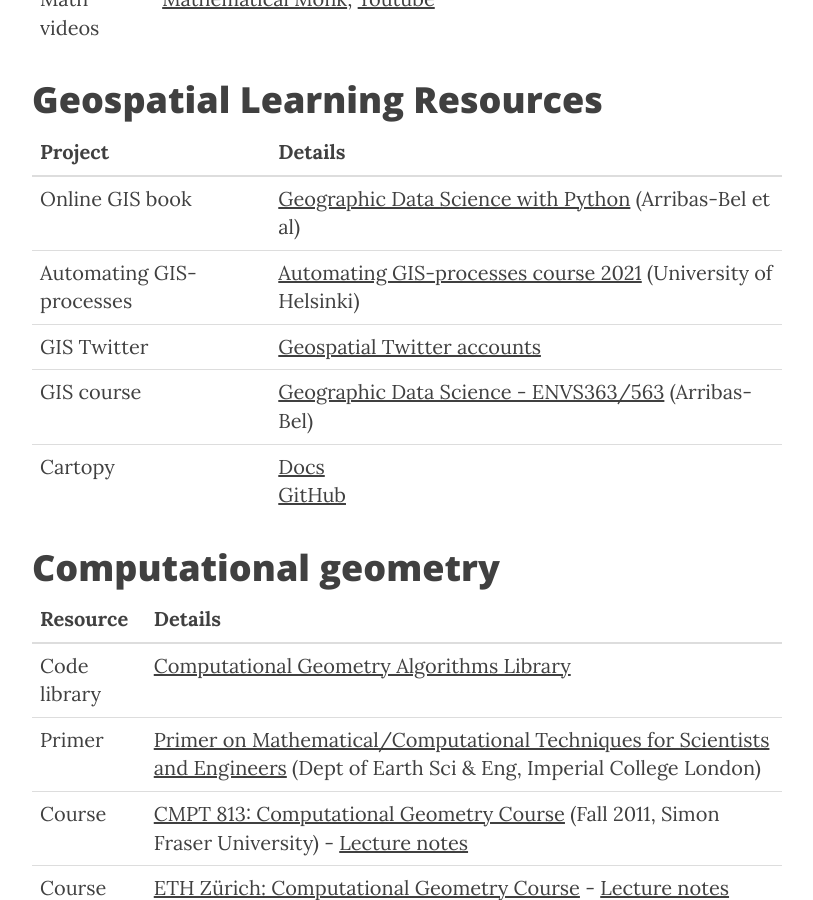
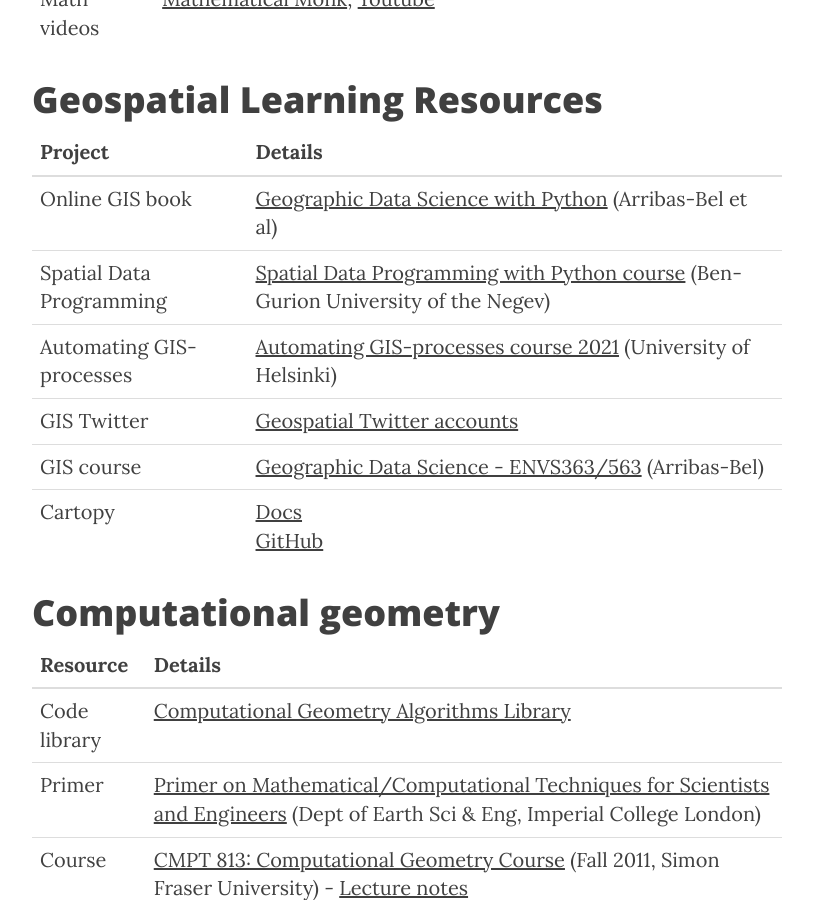
Before and after one commit to dylanhogg/dylanhogg.github.io, a Jekyll site: the page built from study.md, in a window 1280 px wide and 900 px high, scrolled down 5851 px. Shown: the whole window, without its empty margins (233-1046 px from the left). Built offline with Jekyll 4.4.1, drawn with Linux system fonts in a browser that asks for light colours; nearby versions of some CDN libraries.

Commit message:
Update study.

```diff
--- a/study.md
+++ b/study.md
@@ -115,6 +115,7 @@ header-img: "img/apps-bg.jpg"
 | Project                  | Details                                                                                                                            |
 |--------------------------|------------------------------------------------------------------------------------------------------------------------------------|
 | Online GIS book          | [Geographic Data Science with Python](https://geographicdata.science/book/intro.html) (Arribas-Bel et al)                          |
+| Spatial Data Programming | [Spatial Data Programming with Python course](https://geobgu.xyz/py/) (Ben-Gurion University of the Negev)                         |
 | Automating GIS-processes | [Automating GIS-processes course 2021](https://autogis-site.readthedocs.io/en/latest/index.html) (University of Helsinki)          |
 | GIS Twitter              | [Geospatial Twitter accounts](https://twitter.com/i/lists/1517735762246377472)                                                     |
 | GIS course               | [Geographic Data Science - ENVS363/563](https://darribas.org/gds_course/content/overview.html) (Arribas-Bel)                       |
```
